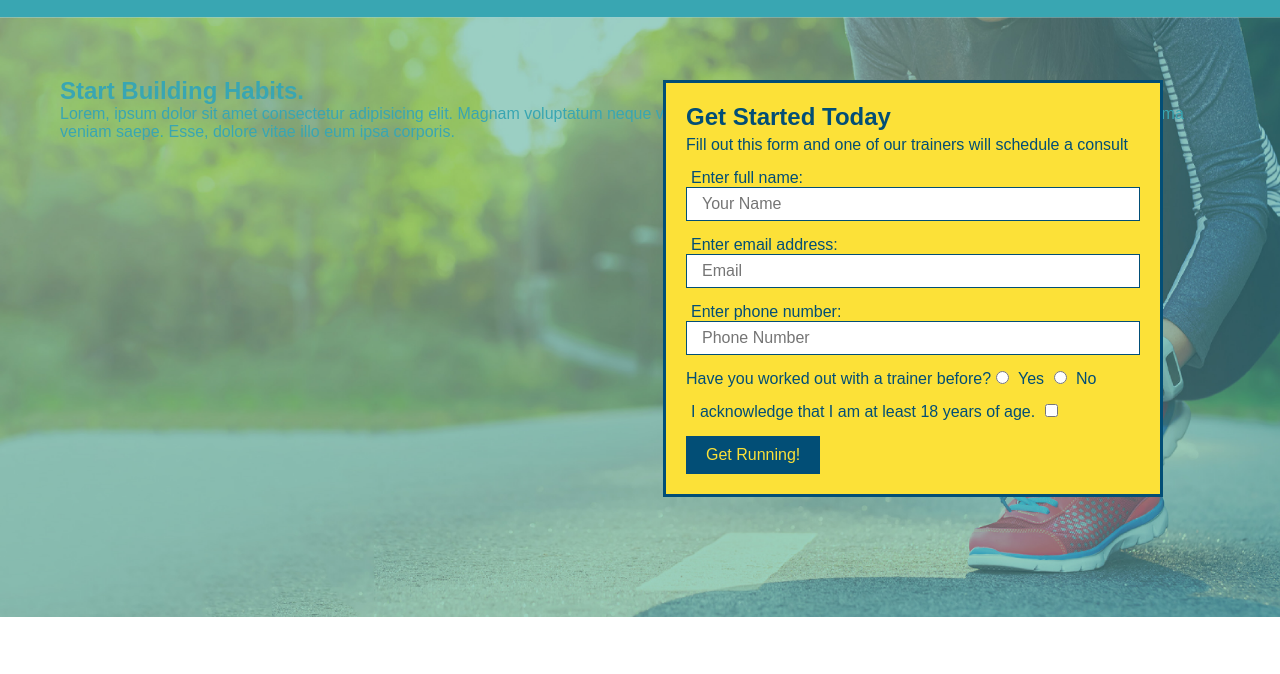
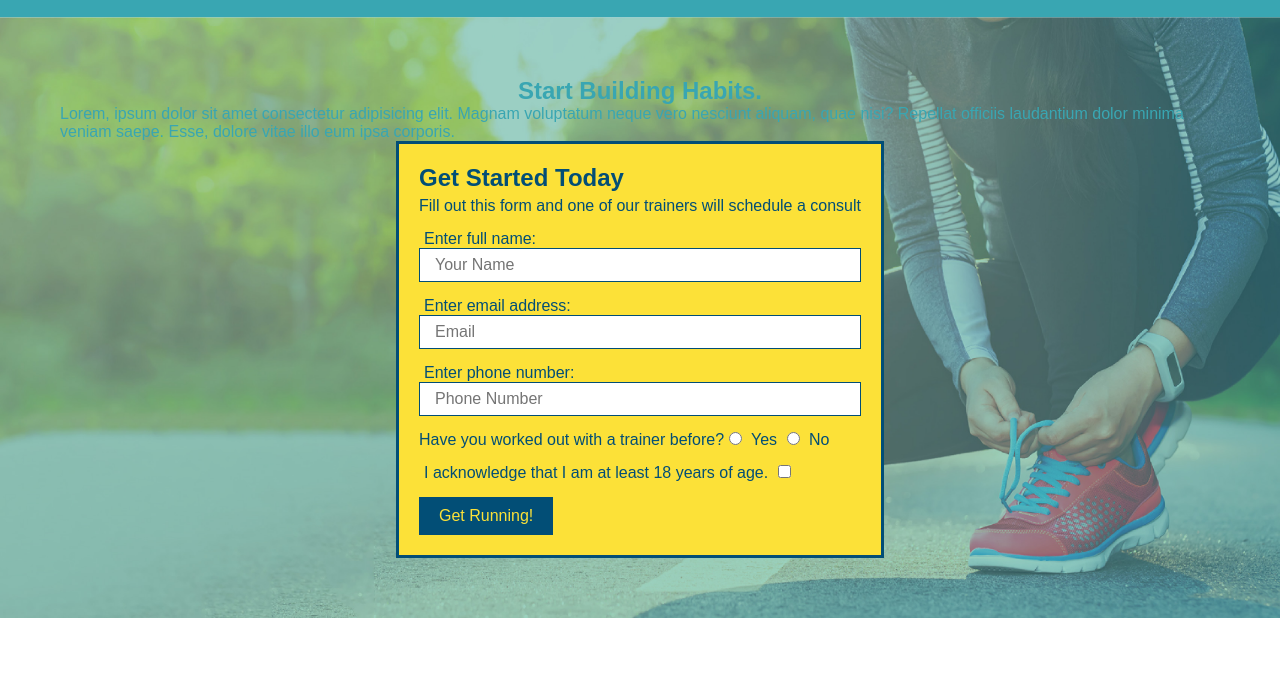
Before and after one commit to padenallen15/run-buddy, a plain HTML site: page index.html in a window 1280 px wide. Shown: the part 65-739 px from the top of the page. Drawn offline with Linux system fonts and the light colour scheme.

Commit message:
add flexbox to hero

```diff
--- a/assets/css/style.css
+++ b/assets/css/style.css
@@ -51,17 +51,18 @@ footer {
     background: #fce138;
     width: 100%;
     padding: 40px 35px;
+    display: flex;
+    justify-content: space-between;
+    flex-wrap: wrap;
 }
 
 footer h2 {
-    display: inline;
     color: #024e76;
     font-size: 30px;
     margin: 0;
 }
 
 footer div {
-    float: right;
     line-height: 1.5;
     text-align: right;
 }
@@ -76,21 +77,18 @@ section {
 
 .hero {
     background-image: url("../images/hero.jpg");
-    height: 600px;
     background-size: cover;
     background-position: center;
-    position: relative;
+    display: flex;
+    justify-content: center;
+    flex-wrap: wrap;
 }
 
 .hero-form {
     color: #024e76;
     background-color: #fce138;
     padding: 20px;
-    width: 500px;
     border: solid 3px #024e76;
-    position: absolute;
-    bottom: 120px;
-    right: 117px;
 }
 
 .hero-form h3 {
```
